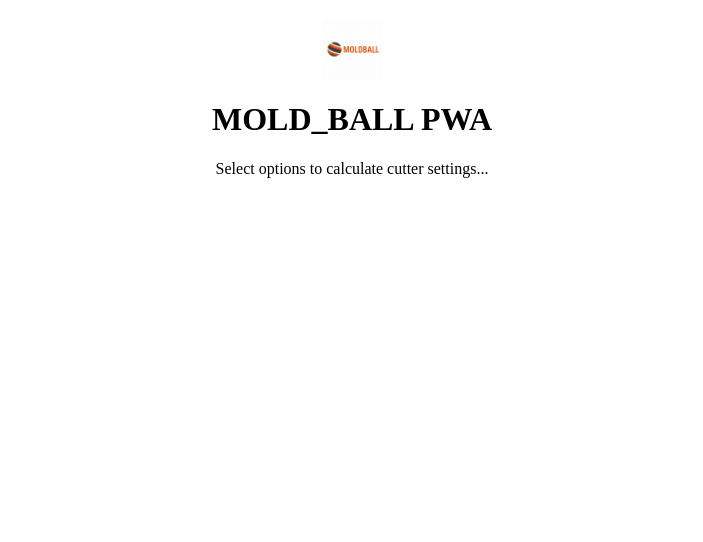
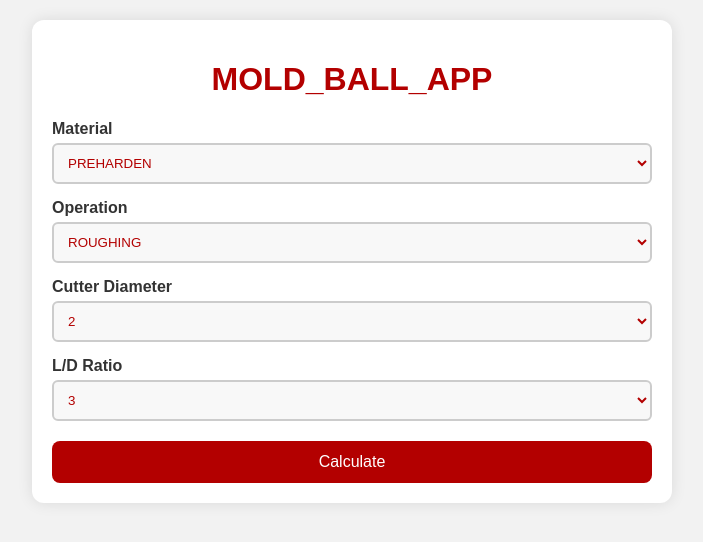
Before and after one commit to vipinsteps/MOLDBALL, a plain HTML site: page index.html in a window 1280 px wide. Shown: the whole page, without its empty margins (288-991 px from the left). Drawn offline with Linux system fonts and the light colour scheme.

Commit message:
Add files via upload

```diff
--- a/index.html
+++ b/index.html
@@ -4,15 +4,57 @@
 <head>
   <meta charset="UTF-8" />
   <meta name="viewport" content="width=device-width, initial-scale=1.0"/>
-  <title>MOLD_BALL Calculator</title>
+  <title>MOLD_BALL_APP</title>
   <link rel="manifest" href="manifest.json">
   <link rel="icon" type="image/png" href="logo192.png" />
-  <script>
-    if ('serviceWorker' in navigator) {
-      navigator.serviceWorker.register('service-worker.js');
+  <style>
+    body {
+      font-family: Arial, sans-serif;
+      background: #f2f2f2;
+      margin: 0;
+      padding: 20px;
     }
-  </script>
-  <style>
+    .container {
+      max-width: 600px;
+      margin: 0 auto;
+      background: white;
+      padding: 20px;
+      border-radius: 12px;
+      box-shadow: 0 0 15px rgba(0,0,0,0.1);
+    }
+    h1 {
+      text-align: center;
+      color: #b30000;
+    }
+    label {
+      display: block;
+      margin-top: 15px;
+      font-weight: bold;
+      color: #333;
+    }
+    select {
+      width: 100%;
+      padding: 10px;
+      background-color: #f8f8f8;
+      color: #b30000;
+      border: 2px solid #ccc;
+      border-radius: 6px;
+      margin-top: 5px;
+    }
+    button {
+      margin-top: 20px;
+      padding: 12px;
+      width: 100%;
+      background-color: #b30000;
+      color: white;
+      font-size: 16px;
+      border: none;
+      border-radius: 8px;
+      cursor: pointer;
+    }
+    button:hover {
+      background-color: #990000;
+    }
     #installBtn {
       display: none;
       position: fixed;
@@ -26,13 +68,44 @@
       z-index: 999;
     }
   </style>
+  <script>
+    if ('serviceWorker' in navigator) {
+      navigator.serviceWorker.register('service-worker.js');
+    }
+  </script>
 </head>
 <body>
-  <img src="logo192.png" alt="MOLD_BALL Logo" style="max-height:60px; display:block; margin: 20px auto;">
-  <h1 style="text-align:center;">MOLD_BALL PWA</h1>
+  <div class="container">
+    <h1>MOLD_BALL_APP</h1>
 
-  <!-- Sample body for demo -->
-  <p style="text-align:center;">Select options to calculate cutter settings...</p>
+    <label>Material</label>
+    <select>
+      <option>PREHARDEN</option>
+      <option>SKD 11</option>
+      <option>SKD 61</option>
+      <option>SUS QUENCHING</option>
+      <option>COPPER</option>
+      <option>ALUMINIUM</option>
+    </select>
+
+    <label>Operation</label>
+    <select>
+      <option>ROUGHING</option>
+      <option>FINISHING</option>
+    </select>
+
+    <label>Cutter Diameter</label>
+    <select>
+      <option>2</option><option>4</option><option>6</option><option>8</option><option>10</option><option>12</option>
+    </select>
+
+    <label>L/D Ratio</label>
+    <select>
+      <option>3</option><option>4</option><option>5</option>
+    </select>
+
+    <button>Calculate</button>
+  </div>
 
   <button id="installBtn">Install App</button>
 
```
